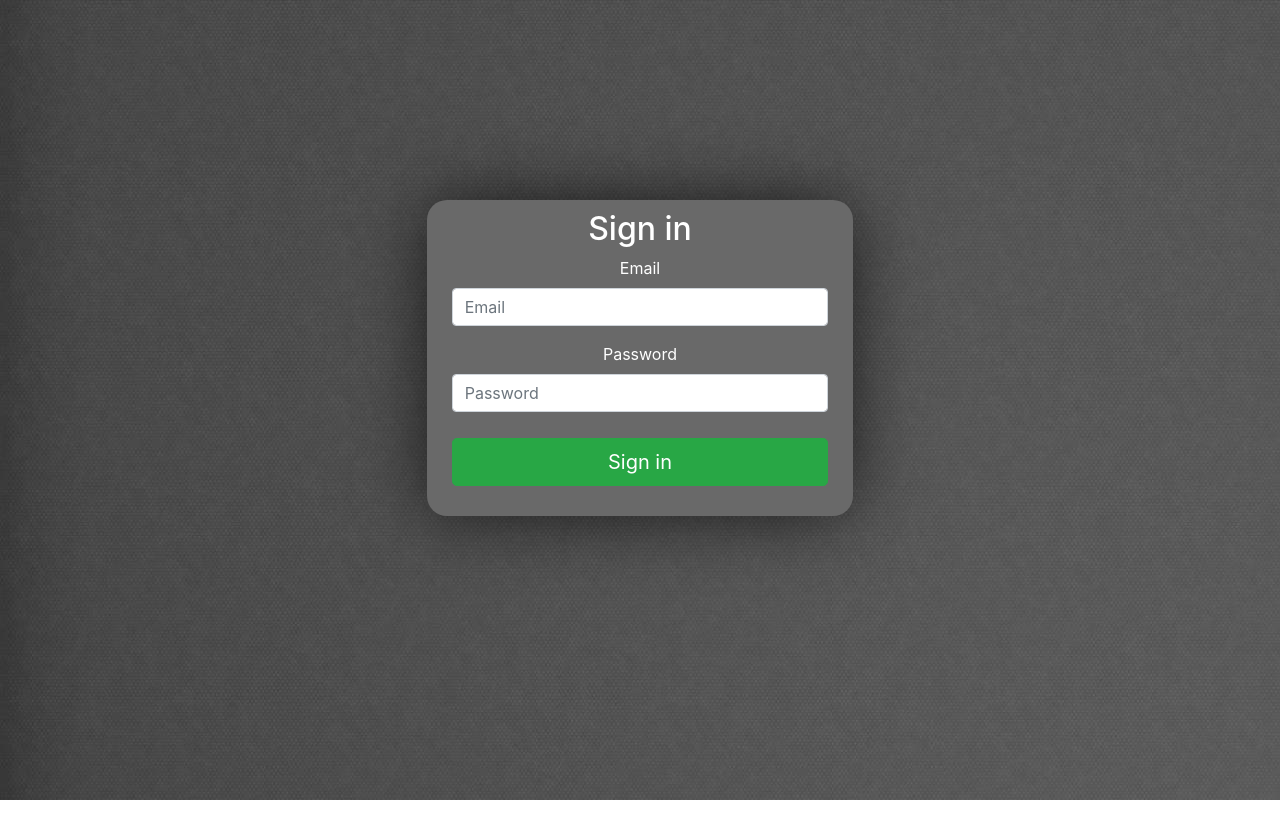
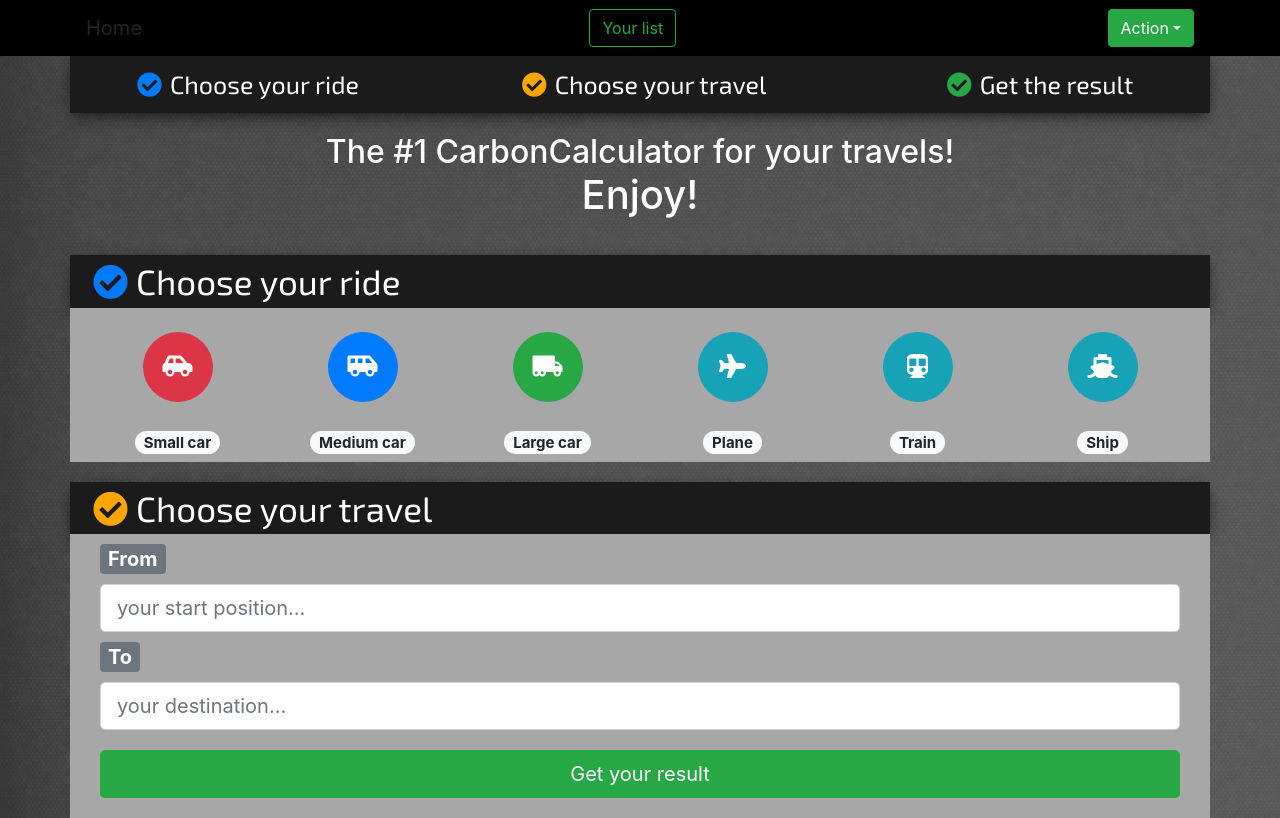
Before and after one commit to elinfors/CarbonCalculator, a React (Create React App) app in the folder carboncal/: page / in a window 1280 px wide. Built offline with nearby package versions, Linux system fonts and the light colour scheme.

Commit message:
travelModel

```diff
--- a/carboncal/src/index.js
+++ b/carboncal/src/index.js
@@ -7,7 +7,7 @@ import "bootstrap/dist/css/bootstrap.css";
 import SearchTravel from './SearchTravel/SearchTravel';
 import LoginPage from './LoginPage/LoginPage'
 ReactDOM.render(
-<LoginPage/>,
+<SearchTravel/>,
 document.getElementById('root'));
 
 // If you want your app to work offline and load faster, you can change
```
Also changed, not shown: carboncal/src/Data/travelModel.js (added).
